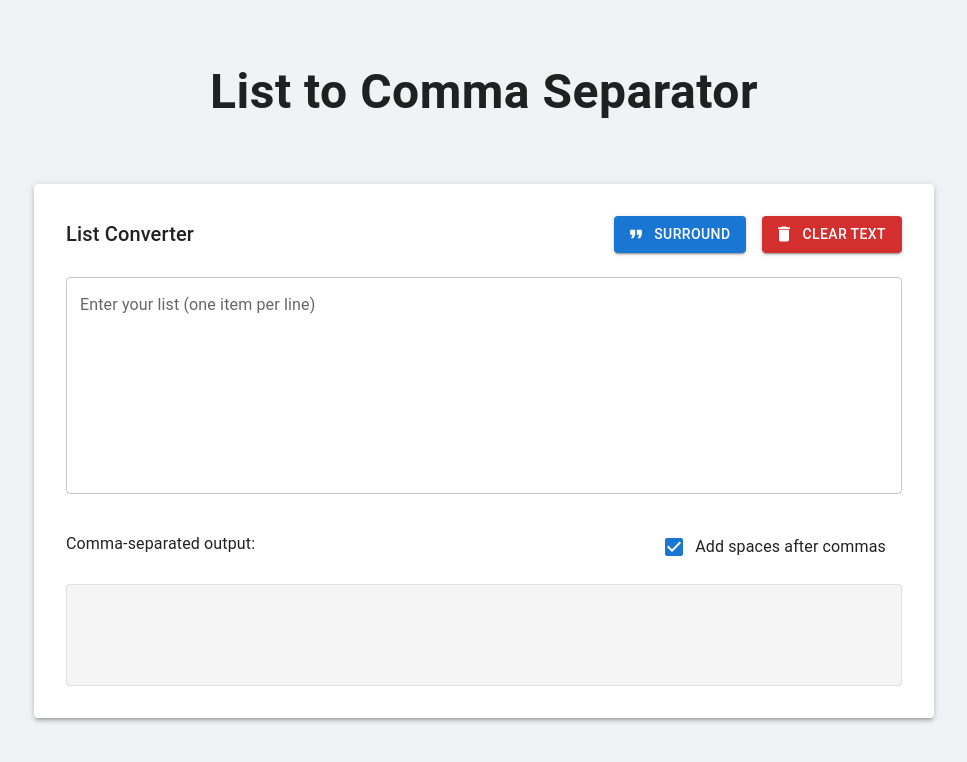
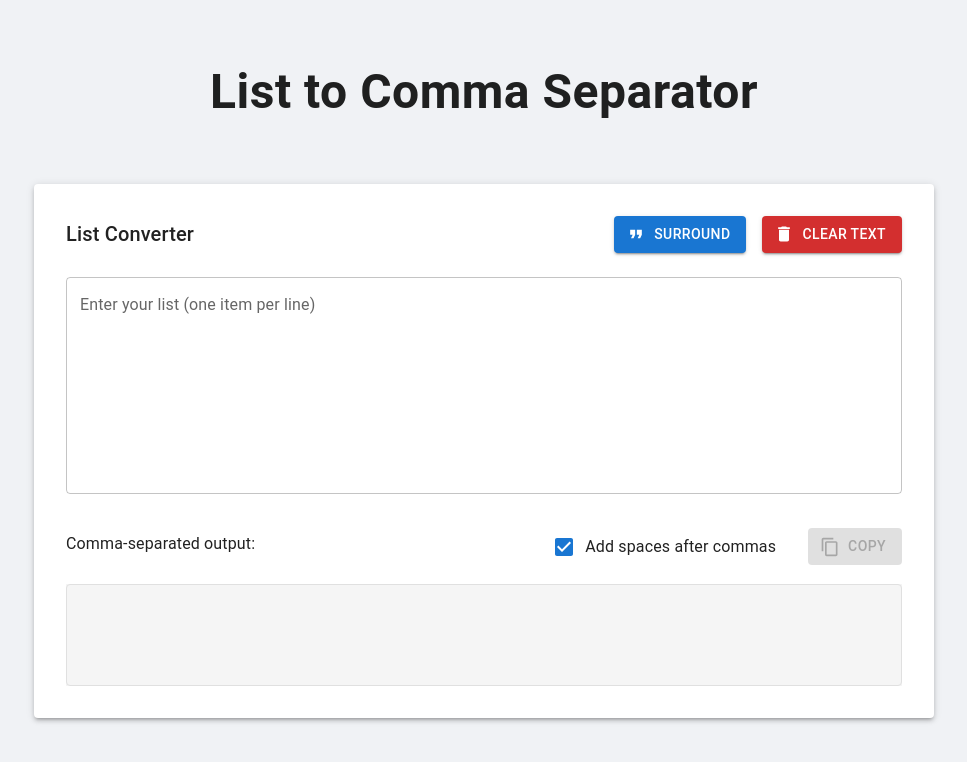
Before and after one commit to nprasad2077/sql_paste, a React (Vite) app: page / in a window 1280 px wide. Shown: the top 762 px of the page, without its empty margins (156-1123 px from the left). Built offline with nearby package versions, Linux system fonts and the light colour scheme.

Commit message:
copy button added

```diff
--- a/src/components/ListConverter.jsx
+++ b/src/components/ListConverter.jsx
@@ -1,4 +1,3 @@
-// src/components/ListConverter.jsx
 import { useState } from 'react';
 import Box from '@mui/material/Box';
 import TextField from '@mui/material/TextField';
@@ -8,13 +7,18 @@ import Container from '@mui/material/Container';
 import Button from '@mui/material/Button';
 import DeleteIcon from '@mui/icons-material/Delete';
 import FormatQuoteIcon from '@mui/icons-material/FormatQuote';
+import ContentCopyIcon from '@mui/icons-material/ContentCopy';
+import CheckIcon from '@mui/icons-material/Check';
 import FormControlLabel from '@mui/material/FormControlLabel';
 import Checkbox from '@mui/material/Checkbox';
+import Snackbar from '@mui/material/Snackbar';
 
 const ListConverter = () => {
   const [input, setInput] = useState('');
   const [addSpaces, setAddSpaces] = useState(true);
   const [surroundWithQuotes, setSurroundWithQuotes] = useState(false);
+  const [copySuccess, setCopySuccess] = useState(false);
+  const [showSnackbar, setShowSnackbar] = useState(false);
 
   const handleInputChange = (e) => {
     setInput(e.target.value);
@@ -31,6 +35,22 @@ const ListConverter = () => {
 
   const handleSpacesChange = (event) => {
     setAddSpaces(event.target.checked);
+  };
+
+  const handleCopy = async () => {
+    const textToCopy = getCommaSeparatedList();
+    try {
+      await navigator.clipboard.writeText(textToCopy);
+      setCopySuccess(true);
+      setShowSnackbar(true);
+      setTimeout(() => setCopySuccess(false), 2000);
+    } catch (err) {
+      console.error('Failed to copy text:', err);
+    }
+  };
+
+  const handleSnackbarClose = () => {
+    setShowSnackbar(false);
   };
 
   const getCommaSeparatedList = () => {
@@ -135,6 +155,7 @@ Sioux"
             >
               Comma-separated output:
             </Typography>
+            <Box sx={{ display: 'flex', alignItems: 'center', gap: 2 }}>
               <FormControlLabel
                 control={
                   <Checkbox
@@ -146,6 +167,16 @@ Sioux"
                 }
                 label="Add spaces after commas"
               />
+              <Button
+                variant="contained"
+                color="primary"
+                startIcon={copySuccess ? <CheckIcon /> : <ContentCopyIcon />}
+                onClick={handleCopy}
+                disabled={!getCommaSeparatedList()}
+              >
+                {copySuccess ? 'Copied!' : 'Copy'}
+              </Button>
+            </Box>
           </Box>
 
           <TextField
@@ -169,6 +200,13 @@ Sioux"
           />
         </Paper>
       </Box>
+      <Snackbar
+        open={showSnackbar}
+        autoHideDuration={2000}
+        onClose={handleSnackbarClose}
+        message="Copied to clipboard!"
+        anchorOrigin={{ vertical: 'bottom', horizontal: 'center' }}
+      />
     </Container>
   );
 };
```
Lines whose indentation alone changed are shown as unchanged.
